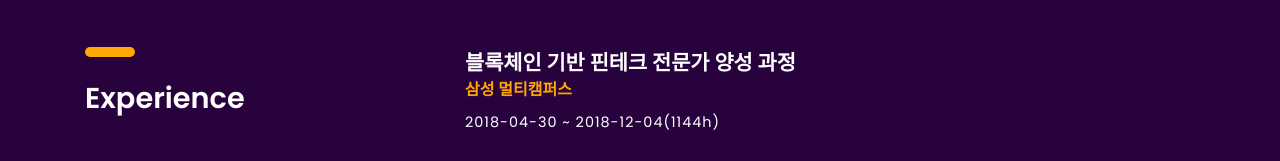
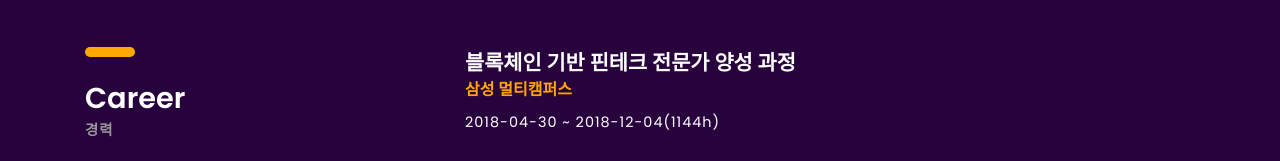
Before and after one commit to dahoony/dahoony.github.io, a plain HTML site: page index.html in a window 1280 px wide. Shown: the part 4163-4324 px from the top of the page. Drawn offline with Linux system fonts and the light colour scheme; files whose address does not match are found by name.

Commit message:
Update index.html

```diff
--- a/index.html
+++ b/index.html
@@ -274,8 +274,8 @@
 			<div class="row">
 				<div class="col-sm-4">
 					<div class="heading">
-						<h3><b>Experience</b></h3>
-						<h6 class="font-lite-black"><b></b></h6>
+						<h3><b>Career</b></h3>
+						<h6 class="font-lite-black"><b>경력</b></h6>
 					</div>
 				</div><!-- col-sm-4 -->
 				<div class="col-sm-8">
```
